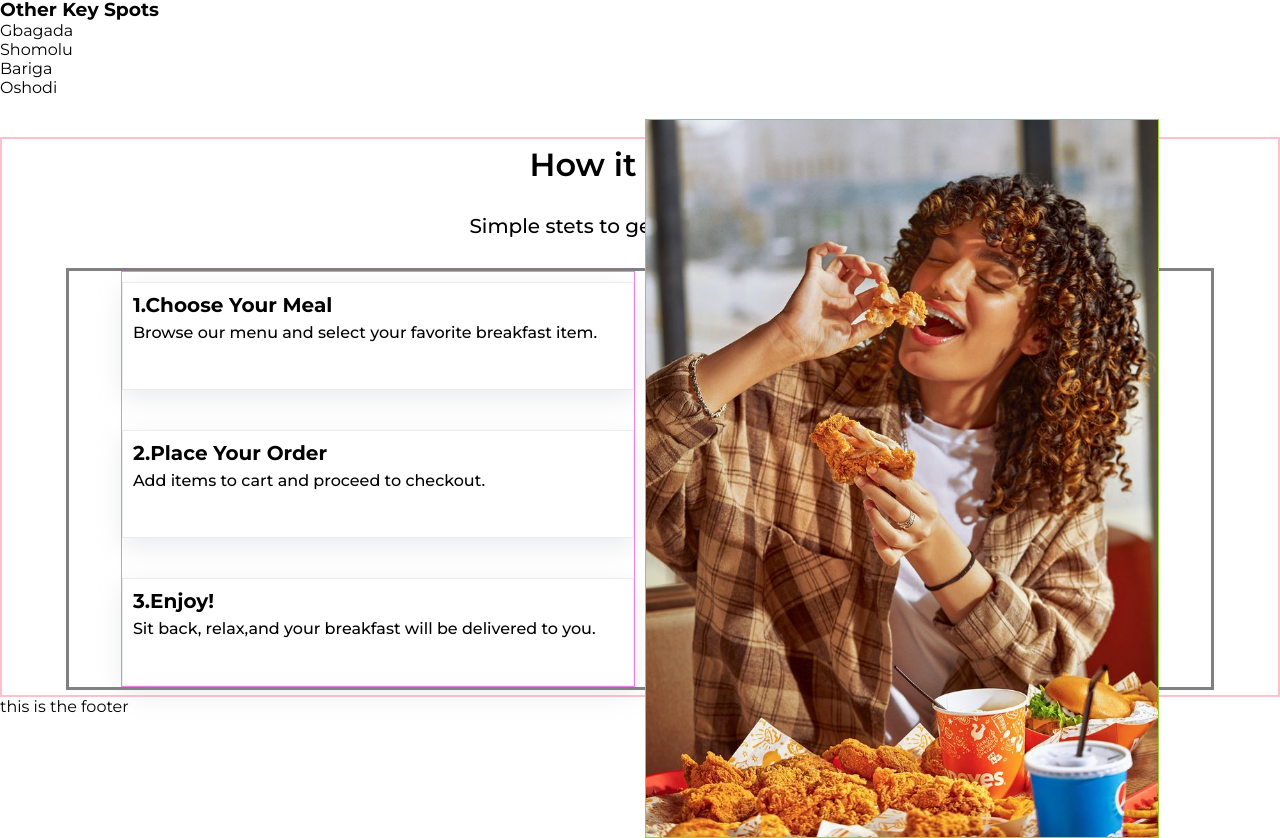
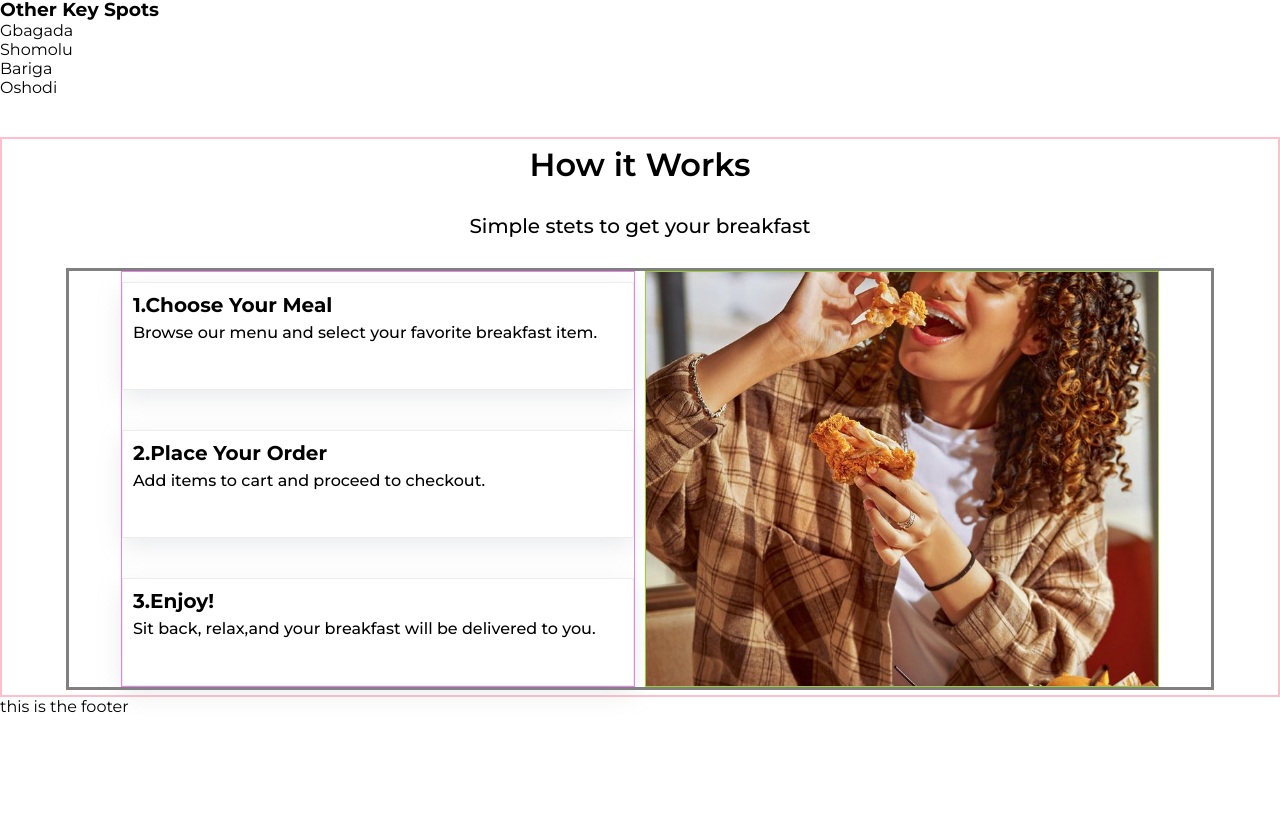
Before and after one commit to abimbolaalabi/FirstBite, a React (Vite) app: page / in a window 1280 px wide. Shown: the part 3657-4495 px from the top of the page. After the commit the page ends 4373 px from the top, so only its background shows below. Built offline with nearby package versions, Linux system fonts and the light colour scheme; a web font is replaced by a local one.

Commit message:
made corrections

```diff
--- a/src/Components/Landing/Steps/Steps.css
+++ b/src/Components/Landing/Steps/Steps.css
@@ -79,6 +79,7 @@
 }
 .steps-image img {
   width: 100%;
+  height: 100%;
   border: 1px solid yellowgreen;
-  object-fit: contain;
+  object-fit: cover;
 }
```
Also changed, not shown: src/Components/Landing/Deliver/Deliver.css (+7 -10 lines).
